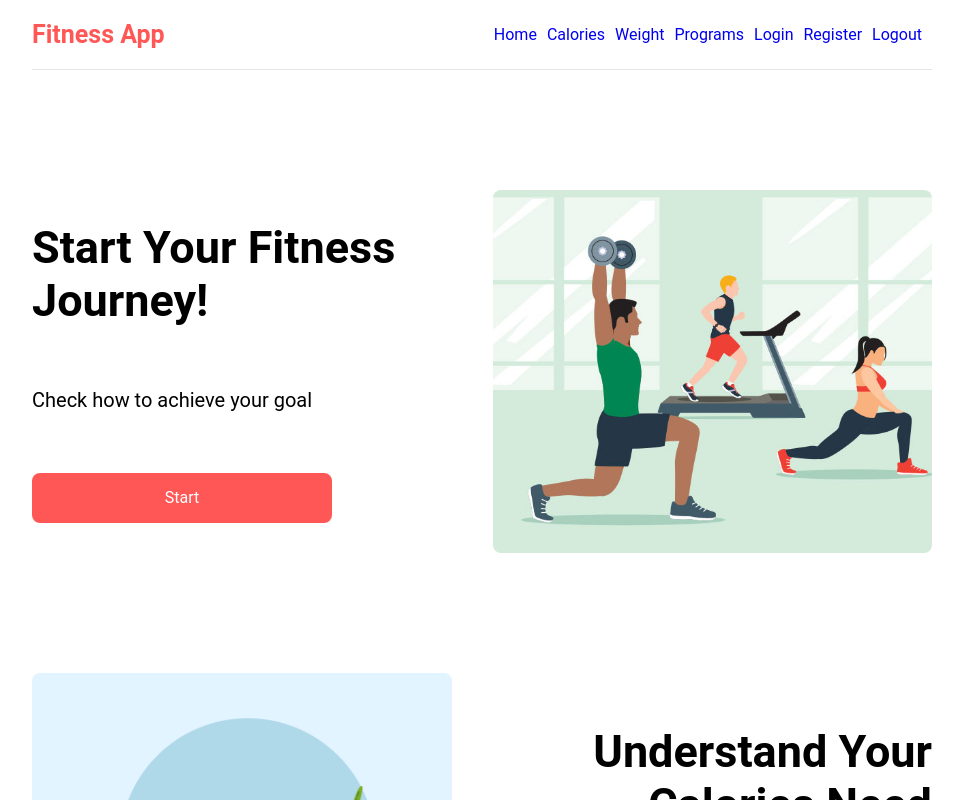
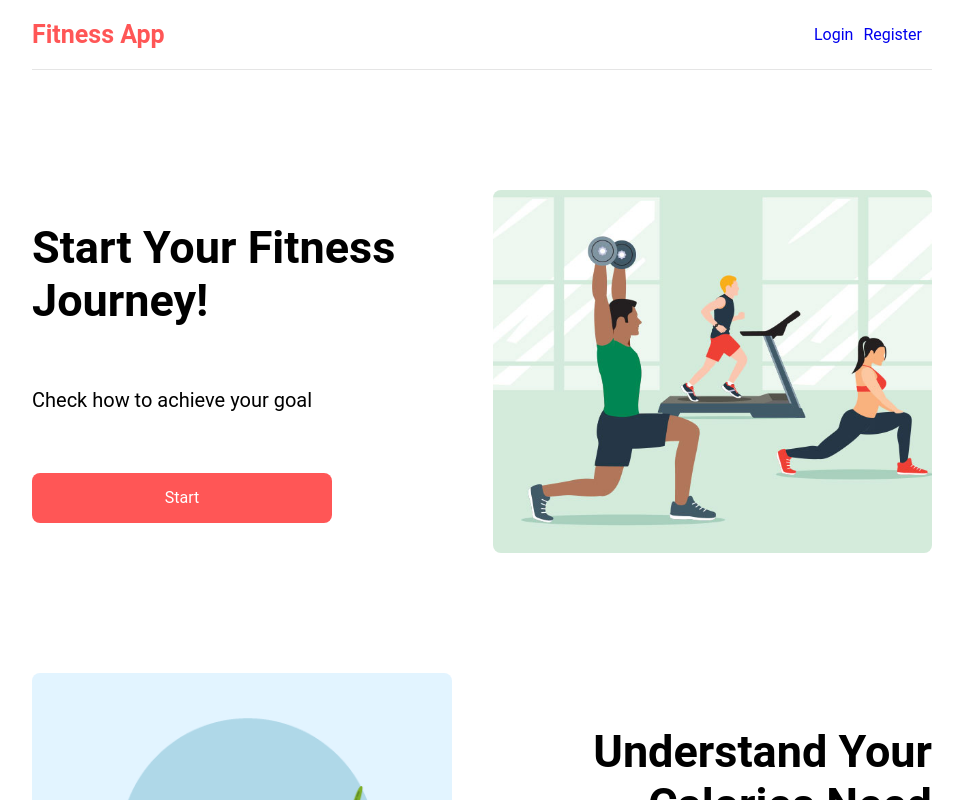
Before and after one commit to BorislavBenderov/fitness-app, a React (Create React App) app: page / in a window 1280 px wide. Shown: the top 800 px of the page, without its empty margins (158-1121 px from the left). Built offline with nearby package versions, Linux system fonts and the light colour scheme; no server answers; the database is empty.

Commit message:
Show/hide buttons for logged or guest users in Header component

```diff
--- a/src/components/header/Header.js
+++ b/src/components/header/Header.js
@@ -1,11 +1,16 @@
+import { useContext } from "react";
 import { Link } from "react-router-dom";
 import { Logout } from "../auth/Logout";
+import { AuthContext } from '../../contexts/AuthContext';
 
 export const Header = () => {
+    const { loggedUser } = useContext(AuthContext);
     return (
         <header className="header__container">
             <Link to='/'><h3>Fitness App</h3></Link>
             <ul className="nav">
+                {loggedUser
+                    ? <>
                         <li>
                             <Link to="/">Home</Link>
                         </li>
@@ -18,13 +23,17 @@ export const Header = () => {
                         <li>
                             <Link to="/fitness-programs">Programs</Link>
                         </li>
+                        <Logout />
+                    </>
+                    : <>
                         <li>
                             <Link to="/login">Login</Link>
                         </li>
                         <li>
                             <Link to="/register">Register</Link>
                         </li>
-                <Logout />
+                    </>
+                }
             </ul>
         </header>
     );
```
Lines whose indentation alone changed are shown as unchanged.
